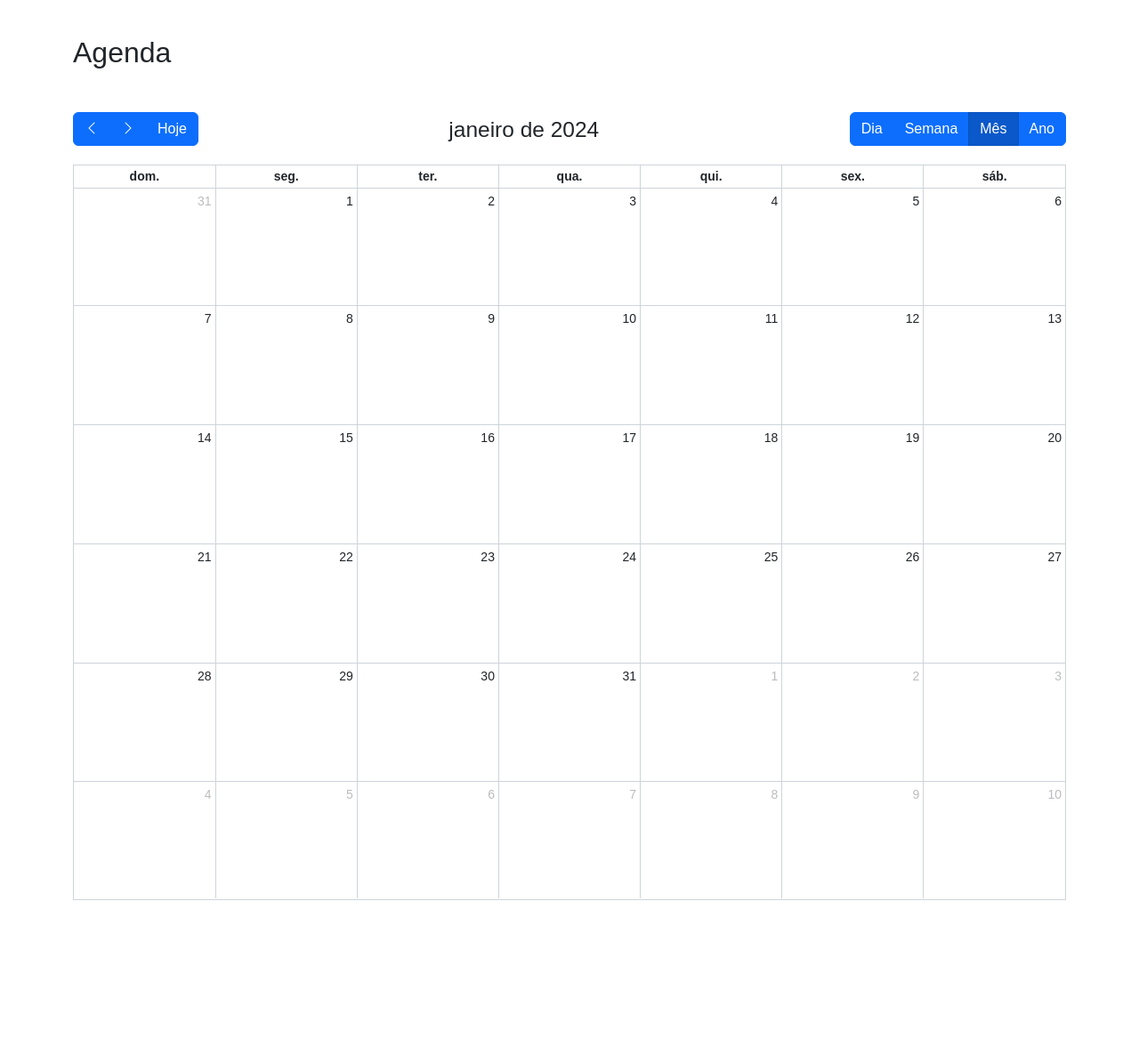
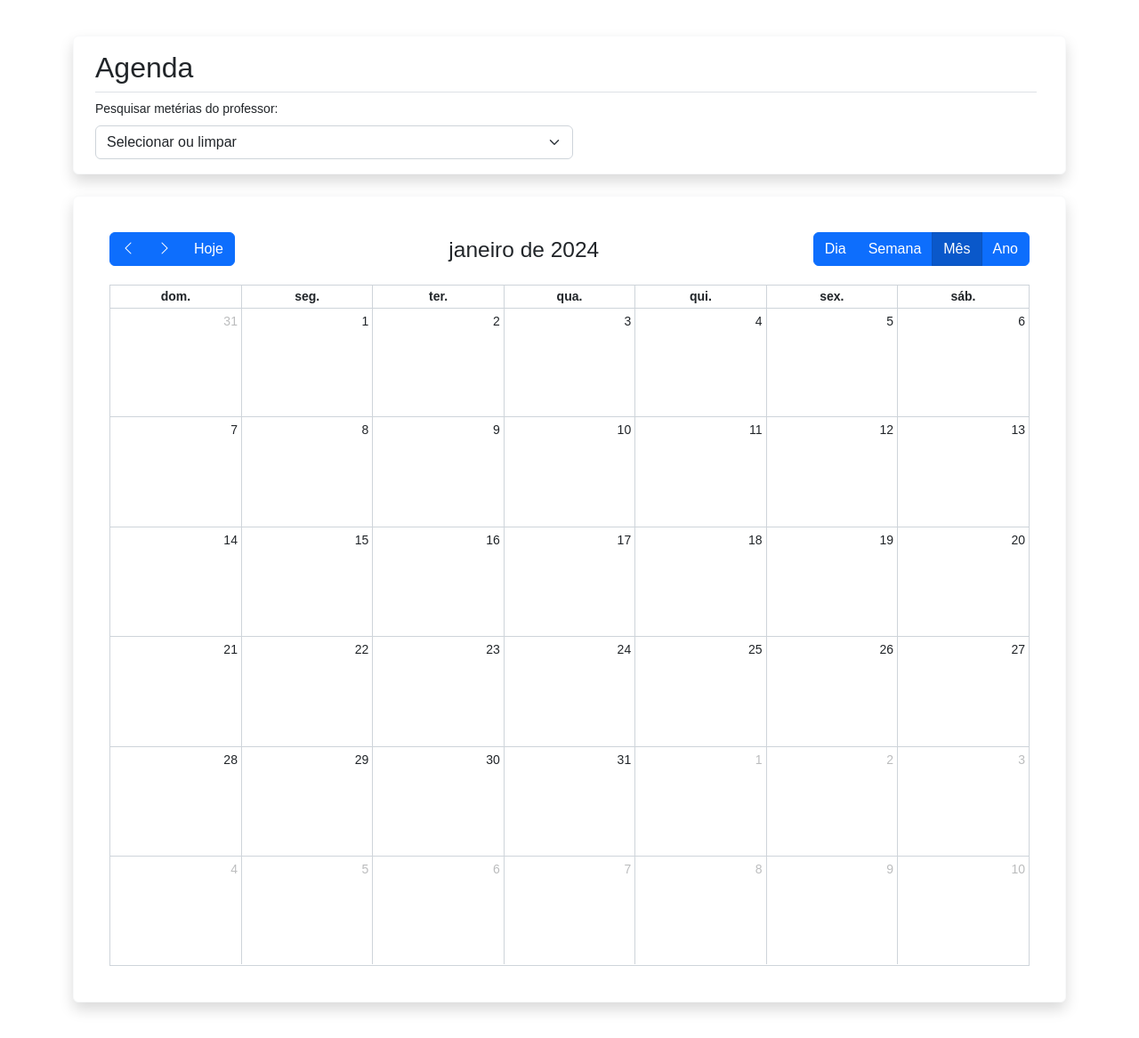
Before and after one commit to charlescript/calendario-aulas, a PHP site: page / in a window 1280 px wide. Shown: the whole page at 89% size. Before the commit the page ends 1012 px from the top, so only its background shows below. Run offline with PHP 8.4, Linux system fonts and the light colour scheme; data comes from the database, SQL or seed files in the repository; tables that the repository leaves empty hold one stand-in row (values such as "Sample post"); lists and menus that the app fills with data are empty.

Commit message:
Selecionando evento por palestrante/professor

```diff
--- a/cadastrar_evento.php
+++ b/cadastrar_evento.php
@@ -67,6 +67,7 @@ if ($cad_event->execute()) {
             'user_nome' => $row_user['nome'],
             'user_email' => $row_user['email'],
         ];
+
     } else {
         // Se a inserção da associação falhar, você pode tratar o erro aqui
         $retorna = [
--- a/index.php
+++ b/index.php
@@ -17,9 +17,35 @@
 
     <div class="container">
 
-        <h2 class="mb-5 titulo-agenda">Agenda</h2>
-        <span id="msg"></span>
-        <div id='calendar'></div>
+        <div class="card mb-4 border-light shadow">
+            <div class="card-body">
+
+                <h2 class="mt-0 me-3 ms-2 pb-2 border-bottom titulo-agenda">Agenda</h2>
+                <span id="msg"></span>
+
+                <form class="ms-2 m2-2">
+
+                    <div class="col-md-6 col-sm-12">
+                        <label class="form-label" for="user_id">Pesquisar metérias do professor:</label>
+
+                        <select name="user_id" id="user_id" class="form-select">
+                            <option value="">Selecione</option>
+                        </select>
+
+                    </div>
+
+                </form>
+
+            </div>
+        </div>
+
+        <div class="card p-4 border-light shadow">
+            <div class="card-body">
+
+                <div id='calendar'></div>
+
+            </div>
+        </div>
 
     </div>
         <!-- Modal Visualisar-->
--- a/js/custom.js
+++ b/js/custom.js
@@ -1,8 +1,7 @@
 // Executar quando o documento html for completamente carregado
 document.addEventListener('DOMContentLoaded', function () {
 
-    // Receber o SELETOR calendar do atributo id
-    var calendarEl = document.getElementById('calendar');
+
 
     //Receber o seletor da janela modal cadastrar
     const cadastrarModal = new bootstrap.Modal(document.getElementById("cadastrarModal"));
@@ -12,6 +11,15 @@ document.addEventListener('DOMContentLoaded', function () {
 
     // Receber o SELETOR "msgViewEvento"
     const msgViewEvento = document.getElementById('msgViewEvento');
+
+    function carregarEventos() {
+
+
+        // Receber o SELETOR calendar do atributo id
+        var calendarEl = document.getElementById('calendar');
+
+        // Receber o id do usuário do campo Select
+        var user_id = document.getElementById('user_id').value;
 
         // Instanciar FullCalendar.Calendar e atribuir a variável calendar
         var calendar = new FullCalendar.Calendar(calendarEl, {
@@ -49,7 +57,7 @@ document.addEventListener('DOMContentLoaded', function () {
             dayMaxEvents: true,
 
             // Chamar o arquivo PHP para recuperar os eventos
-        events: 'listar_evento.php',
+            events: 'listar_evento.php?user_id=' + user_id,
 
             // Identificar o clique do usuário sobre o evento
             eventClick: function (info) {
@@ -111,13 +119,13 @@ document.addEventListener('DOMContentLoaded', function () {
                 const resposta = await dados.json();
                 //console.log(resposta);
 
-            if(resposta['status']) {
+                if (resposta['status']) {
 
                     // Criar a opção selecione para o campo select usuário
                     var opcoes = '<option value=""> Selecione </option>';
 
                     // Percorrer a lista de usuários
-                for( var i = 0; i < resposta.dados.length; i++) {
+                    for (var i = 0; i < resposta.dados.length; i++) {
 
                         //Criar a lista de opções para o campo select usuários
                         opcoes += `<option value="${resposta.dados[i]['id']}">
@@ -145,7 +153,35 @@ document.addEventListener('DOMContentLoaded', function () {
 
 
         // Renderizar o calendário
+        //calendar.render();
+
+        /// Retornar os dados do calendario
+        return calendar;
+
+    }
+
+    ////////////////////////////////////////////////////////////////////////////////////////////////
+
+
+    // Chamar a função carregar eventos
+    var calendar = carregarEventos();
+
+    // Renderizar o calendário
     calendar.render();
+
+    // Receber o seletor user_id do campo select
+    var userId = document.getElementById('user_id');
+
+    // Aguardar o usuário selecionar valor no campo selecionar usuário
+    userId.addEventListener('change', function () {
+        //console.log("Recuperar os eventos de usuário!" + userId.value);
+
+        // Chamar a função carregar eventos
+        calendar = carregarEventos();
+
+        // Renderizar o calendário
+        calendar.render();
+    });
 
 
     ////////////////////////////////////////////////////////////////////////////////////////////////
@@ -242,6 +278,13 @@ document.addEventListener('DOMContentLoaded', function () {
                 // Limpar o formulário
                 formCadEvento.reset();
 
+                //Receber o id do usuário do campo SELECT
+                var user_id = document.getElementById('user_id').value;
+
+                // Verificar se existe a pesquisa pelo usuário, se o cadastro for para o mesmo usuário pesquisado
+                // acrescenta no FUllCalendar
+                if (user_id == "" || resposta['user_id'] == user_id) {
+
                     //Criar o objeto com os dados do evento
                     const novoEvento = {
                         id: resposta['id'],
@@ -257,6 +300,7 @@ document.addEventListener('DOMContentLoaded', function () {
 
                     // Adicionar o evento ao calendário
                     calendar.addEvent(novoEvento);
+                }
 
                 // Chamar a função para remover a mensagem após 3 segundos
                 removeMsg();
@@ -315,13 +359,13 @@ document.addEventListener('DOMContentLoaded', function () {
             const resposta = await dados.json();
             //console.log(resposta);
 
-             if(resposta['status']) {
+            if (resposta['status']) {
 
                 // Criar a opção selecione para o campo select usuário
                 var opcoes = '<option value=""> Selecione </option>';
 
                 // Percorrer a lista de usuários
-                 for( var i = 0; i < resposta.dados.length; i++) {
+                for (var i = 0; i < resposta.dados.length; i++) {
 
                     //Criar a lista de opções para o campo select usuários
                     opcoes += `<option value="${resposta.dados[i]['id']}" ${ userId === resposta.dados[i]['id'] ? 'selected' :  ""  }>
@@ -428,6 +472,14 @@ document.addEventListener('DOMContentLoaded', function () {
                 // Recuperar o evento no FullCalendar pelo id
                 const eventoExiste = calendar.getEventById(resposta['id']);
 
+
+                // Receber o id do usuário do campo Select
+                var user_id = document.getElementById('user_id').value;
+
+                // Verificar se exista a pesquisa pelo usuário, se o editar for para o mesmo usuário
+                // pesquisado, mantem no FullCalendar
+                if (user_id == "" || resposta['user_id'] == user_id) {
+
                     // Verificar se encontrou o evento no FullCalendar pelo id
                     if (eventoExiste) {
 
@@ -441,6 +493,19 @@ document.addEventListener('DOMContentLoaded', function () {
                         eventoExiste.setExtendedProp('user_nome', resposta['user_nome']);
                         eventoExiste.setExtendedProp('user_email', resposta['user_email']);
                     }
+
+                } else {
+
+                    // Verificar se encontrou o evento no FullCalendar pelo id
+                    if (eventoExiste) {
+
+                        // Remover o evento do calendário
+                        eventoExiste.remove();
+                    }
+
+                }
+
+
 
                 // Chamar a função para remover a mensagem após 3 segundos
                 removeMsg();
@@ -461,7 +526,7 @@ document.addEventListener('DOMContentLoaded', function () {
 
     // Receber o seletor do botão apagar evento
     const btnApagarEvento = document.getElementById("btnApagarEvento");
-    if(btnApagarEvento){
+    if (btnApagarEvento) {
 
         // Aguardar o usuário clicar no botão apagar
         btnApagarEvento.addEventListener("click", async () => {
@@ -469,7 +534,7 @@ document.addEventListener('DOMContentLoaded', function () {
             // Exibir um caixa de diálogo de confirmação
             const confirmacao = window.confirm("Tem certeza que deseja apagar esse evento ?");
 
-            if(confirmacao) {
+            if (confirmacao) {
 
                 // Receber o id do evento
                 var idEvento = document.getElementById("visualizar_id").textContent;
@@ -481,7 +546,7 @@ document.addEventListener('DOMContentLoaded', function () {
                 const resposta = await dados.json();
 
                 // Acessa o IF quando não cadastrar com sucesso
-                if(!resposta['status']) {
+                if (!resposta['status']) {
 
                     // Envia a mensagem para o HTML
                     msgViewEvento.innerHTML = `<div class="alert alert-danger" role="alert"> ${resposta['msg']} </div>`;
@@ -499,7 +564,7 @@ document.addEventListener('DOMContentLoaded', function () {
                     const eventoExisteRemover = calendar.getEventById(idEvento);
 
                     //Verificar se encontrou o evento no FullCalendar
-                    if(eventoExisteRemover){
+                    if (eventoExisteRemover) {
                         // Remover o evento do calendário
                         eventoExisteRemover.remove();
                     }
@@ -511,11 +576,55 @@ document.addEventListener('DOMContentLoaded', function () {
                     visualizarModal.hide();
 
                 }
-
             }
         });
     }
+});
 
 
+////////////////////////////////////////////////////////////////////////////////////////////////
 
-});
+
+// Receber o seletor do campo listar os usuários
+const user = document.getElementById("user_id");
+
+// Verificar se existe o seletor user_id no HTML
+if (user) {
+
+    // Chamar a função
+    listarUsuarios();
+}
+
+// Função para recuperar os usuários
+async function listarUsuarios() {
+
+    // Chamar o arquivo PHP para recuperar os usuários
+    const dados = await fetch('listar_usuarios.php');
+
+    // Ler os dados retornado do PHP
+    const resposta = await dados.json();
+
+    //console.log(resposta);
+
+    // Verificar se status e TRUE e acessa o IF, senão acessa o ELSE e retorna a mensagem de erro
+    if (resposta['status']) {
+
+        // Criar a variavel com as opções para campo SELECT
+        var opcoes = `<option value="">Selecionar ou limpar</option>`;
+
+        // Percorrer o array de usuários
+        for (var i = 0; i < resposta.dados.length; i++) {
+
+            // Atribuir o usuário como opção para o campo SELECT
+            opcoes += `<option value="${resposta.dados[i]['id']}">${resposta.dados[i]['nome']}</option>`;
+        }
+
+        // Enviar para o HTMML as opções para o campo SELECT
+        user.innerHTML = opcoes;
+
+    } else {
+        user.innerHTML = `<option value="">${resposta['msg']}</option>`;
+    }
+
+
+}
--- a/listar_evento.php
+++ b/listar_evento.php
@@ -3,7 +3,30 @@
 // Incluindo o arquivo com a conexão com o banco de dados
 include_once './conexao.php';
 
-// Query para recuperar eventos
+// Receber o id do usuário provindo de 'custom.js'
+$user_id = filter_input(INPUT_GET, 'user_id', FILTER_SANITIZE_NUMBER_INT );
+
+
+// Verificar se o parâmetro user_id foi enviado
+if(!empty($user_id)){
+
+    // Query para recuperar eventos fazendo inner joins com a tabela de resolução tb_event_user e tabela tb_users
+    $query_events = "SELECT evt.id, evt.title, evt.description, evt.color, evt.start, evt.end,
+    usr.id as user_id, usr.nome as user_nome, usr.email as user_email
+    FROM tb_events as evt
+        INNER JOIN tb_event_user AS ev_us ON ev_us.id_event = evt.id
+            INNER JOIN tb_users as usr ON usr.id = ev_us.id_user
+                WHERE usr.id = :user_id";
+
+    //PREPARA A QUERY
+    $result_events = $conn->prepare($query_events);
+
+    // Atribuir o valor do parâmetro para a query acima, utilizando o 'PDO::PARAM_INT' para aceitar somente parametro do tipo inteiro
+    $result_events->bindParam(':user_id', $user_id, PDO::PARAM_INT);
+
+} else {
+
+    // Query para recuperar eventos fazendo inner joins com a tabela de resolução tb_event_user e tabela tb_users
     $query_events = "SELECT evt.id, evt.title, evt.description, evt.color, evt.start, evt.end,
     usr.id as user_id, usr.nome as user_nome, usr.email as user_email
     FROM tb_events as evt
@@ -12,6 +35,10 @@ $query_events = "SELECT evt.id, evt.title, evt.description, evt.color, evt.start
 
     //PREPARA A QUERY
     $result_events = $conn->prepare($query_events);
+
+}
+
+
 
 // EXECUTA A QUERY
 $result_events->execute();
```
Lines whose indentation alone changed are shown as unchanged.
